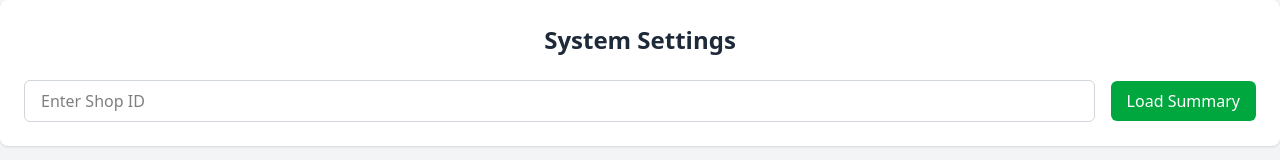
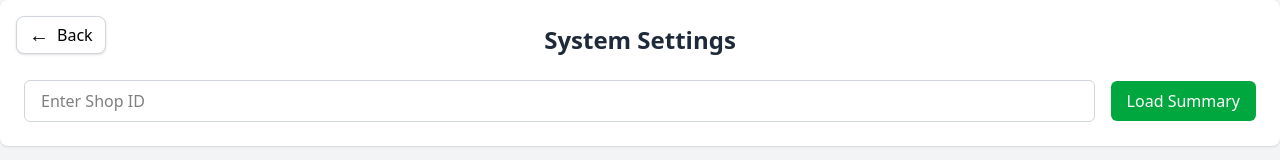
Before and after one commit to RashenThemiya/community, a React (Vite) app in the folder Frontend/: page /system-setting in a window 1280 px wide. Shown: the top 160 px of the page. Built offline with nearby package versions, Linux system fonts and the light colour scheme; no server answers.

Commit message:
back button in system settings page

```diff
--- a/Frontend/src/pages/CorrectionManagement/SystemSetting.jsx
+++ b/Frontend/src/pages/CorrectionManagement/SystemSetting.jsx
@@ -1,4 +1,5 @@
 import { useState } from "react";
+import { useNavigate } from "react-router-dom";
 import api from "../../utils/axiosInstance";
 import {
   exportInvoicesExcel,
@@ -20,6 +21,7 @@ const SystemSetting = () => {
   const [error, setError] = useState(null);
   const [activeTab, setActiveTab] = useState("payments");
   const [showPaymentModal, setShowPaymentModal] = useState(false);
+  const navigate = useNavigate();
 
   const fetchShopSummary = async () => {
     if (!shopId.trim()) return;
@@ -55,7 +57,16 @@ const SystemSetting = () => {
   };
 
   return (
-    <div className="w-screen h-screen bg-gray-100 overflow-auto">
+    <div className="w-screen h-screen bg-gray-100 overflow-auto relative">
+      {/* Back Button */}
+      <button
+        onClick={() => navigate(-1)}
+        className="absolute top-4 left-4 z-50 flex items-center gap-2 bg-white border border-gray-300 shadow px-3 py-1 rounded-lg hover:bg-gray-100 transition"
+      >
+        <span className="text-xl">←</span>
+        <span className="font-medium">Back</span>
+      </button>
+
       <div className="w-full space-y-6">
         <div className="w-full bg-white shadow rounded-lg p-6 space-y-6">
           <h1 className="text-2xl font-bold text-center text-gray-800">System Settings</h1>
--- a/Frontend/src/pages/DailyPrice.jsx
+++ b/Frontend/src/pages/DailyPrice.jsx
@@ -70,12 +70,13 @@ const DailyPrice = () => {
               className="px-4 py-2 border border-gray-300 rounded-md shadow-sm focus:outline-none focus:ring-2 focus:ring-blue-500"
             />
             <input
-              type="text"
-              placeholder={t("dailyPrices.searchPlaceholder", " 🔍︎ Search by product name")}
-              value={searchTerm}
-              onChange={(e) => setSearchTerm(e.target.value)}
-              className="px-4 py-2 border border-gray-300 rounded-md shadow-sm focus:outline-none focus:ring-2 focus:ring-blue-500 w-64"
-            />
+  type="text"
+  placeholder={t("dailyPrices.searchPlaceholder", " 🔍︎ Search products")}
+  value={searchTerm}
+  onChange={(e) => setSearchTerm(e.target.value)}
+  className="px-4 py-2 border border-gray-300 rounded-md shadow-sm focus:outline-none focus:ring-2 focus:ring-blue-500 w-full md:w-64"
+/>
+
           </div>
           {!loading && filteredPrices.length > 0 && (
             <button
```
